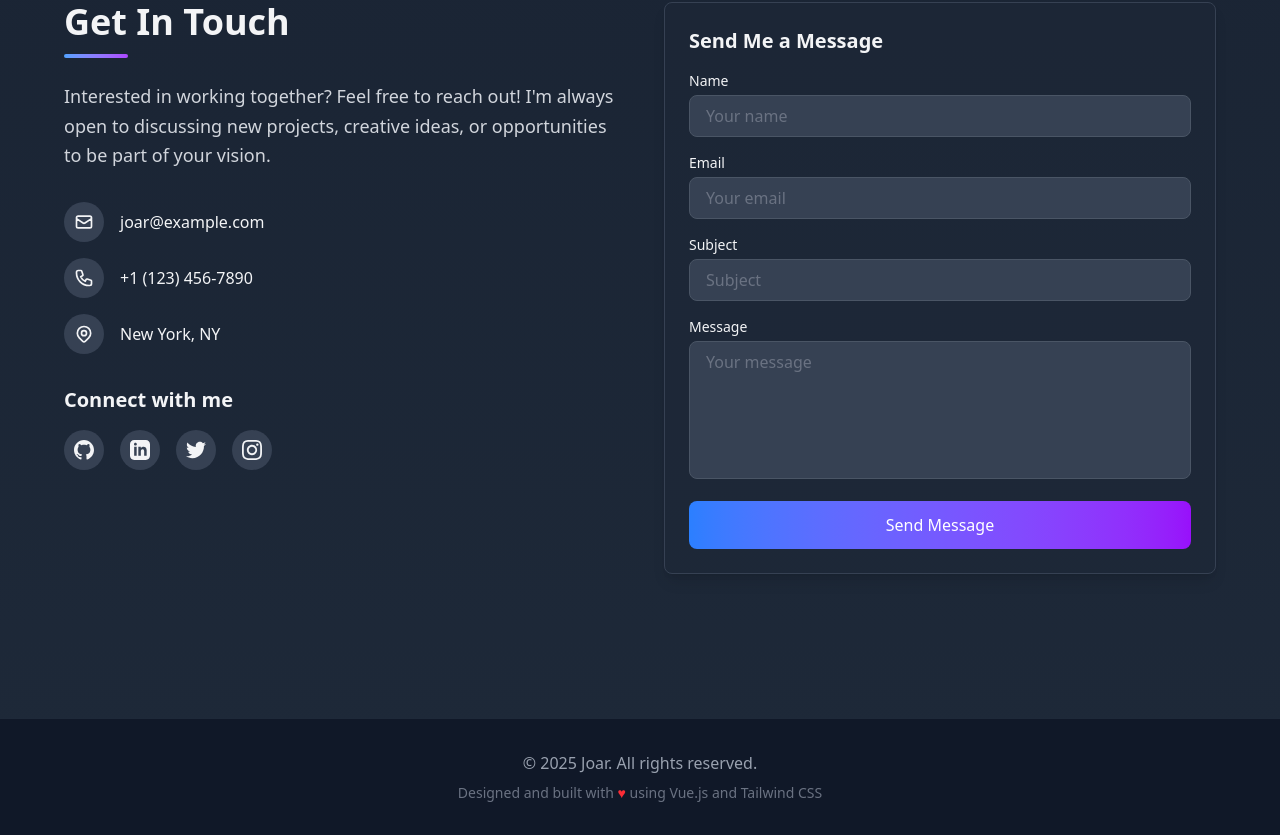
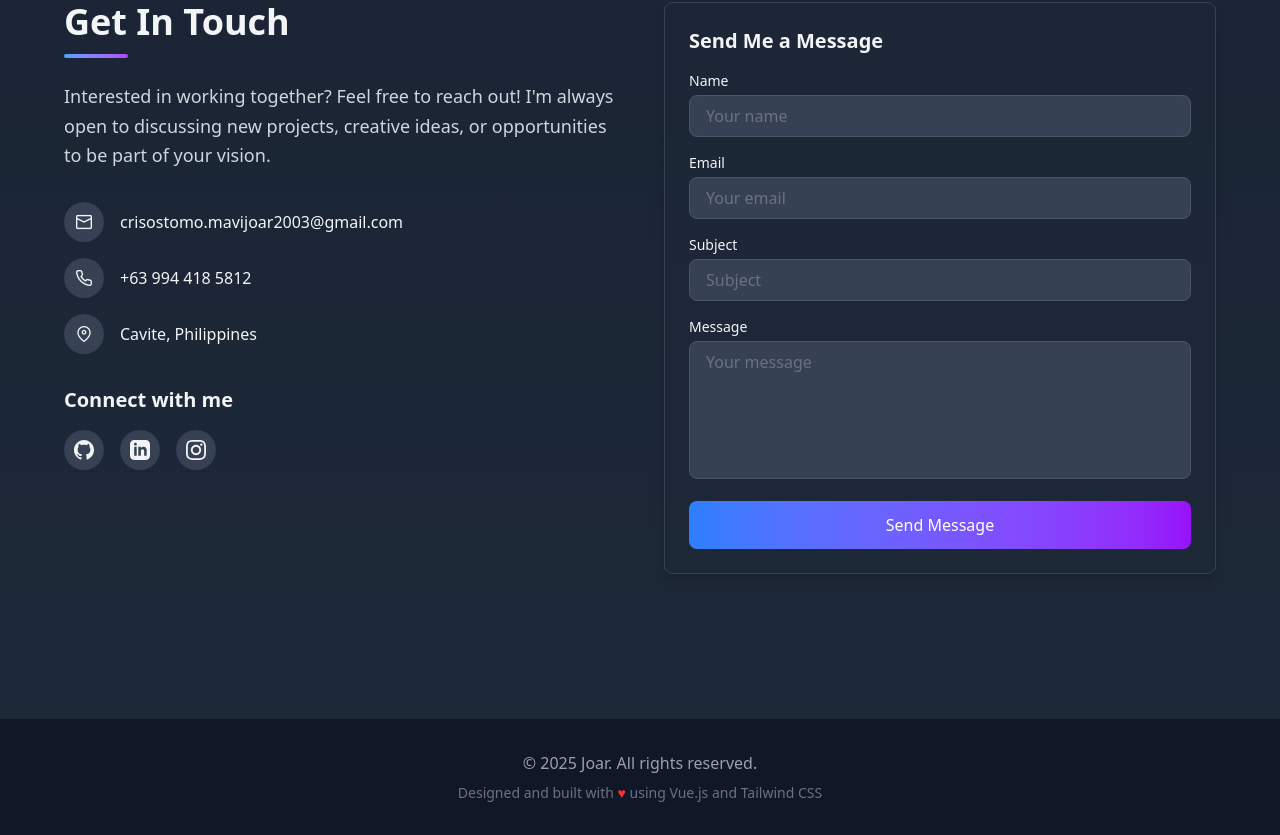
Before and after one commit to Tearfall/Tearfall, a Vue app in the folder portfolio/: page / in a window 1280 px wide. Shown: the part 2645-3480 px from the top of the page. Built offline with nearby package versions, Linux system fonts and the light colour scheme.

Commit message:
Update contacts

```diff
--- a/portfolio/src/components/Contact.vue
+++ b/portfolio/src/components/Contact.vue
@@ -15,28 +15,21 @@
             <div class="mt-8 space-y-4">
               <div class="flex items-center">
                 <div class="h-10 w-10 rounded-full bg-gray-700 flex items-center justify-center mr-4">
-                  <svg xmlns="http://www.w3.org/2000/svg" class="h-5 w-5" fill="none" viewBox="0 0 24 24" stroke="currentColor">
-                    <path stroke-linecap="round" stroke-linejoin="round" stroke-width="2" d="M3 8l7.89 5.26a2 2 0 002.22 0L21 8M5 19h14a2 2 0 002-2V7a2 2 0 00-2-2H5a2 2 0 00-2 2v10a2 2 0 002 2z" />
-                  </svg>
+                  <i class="pi pi-envelope"></i>
                 </div>
-                <span>joar@example.com</span>
+                <span>crisostomo.mavijoar2003@gmail.com</span>
               </div>
               <div class="flex items-center">
                 <div class="h-10 w-10 rounded-full bg-gray-700 flex items-center justify-center mr-4">
-                  <svg xmlns="http://www.w3.org/2000/svg" class="h-5 w-5" fill="none" viewBox="0 0 24 24" stroke="currentColor">
-                    <path stroke-linecap="round" stroke-linejoin="round" stroke-width="2" d="M3 5a2 2 0 012-2h3.28a1 1 0 01.948.684l1.498 4.493a1 1 0 01-.502 1.21l-2.257 1.13a11.042 11.042 0 005.516 5.516l1.13-2.257a1 1 0 011.21-.502l4.493 1.498a1 1 0 01.684.949V19a2 2 0 01-2 2h-1C9.716 21 3 14.284 3 6V5z" />
-                  </svg>
+                  <i  class="pi pi-phone"></i>
                 </div>
-                <span>+1 (123) 456-7890</span>
+                <span>+63 994 418 5812</span>
               </div>
               <div class="flex items-center">
                 <div class="h-10 w-10 rounded-full bg-gray-700 flex items-center justify-center mr-4">
-                  <svg xmlns="http://www.w3.org/2000/svg" class="h-5 w-5" fill="none" viewBox="0 0 24 24" stroke="currentColor">
-                    <path stroke-linecap="round" stroke-linejoin="round" stroke-width="2" d="M17.657 16.657L13.414 20.9a1.998 1.998 0 01-2.827 0l-4.244-4.243a8 8 0 1111.314 0z" />
-                    <path stroke-linecap="round" stroke-linejoin="round" stroke-width="2" d="M15 11a3 3 0 11-6 0 3 3 0 016 0z" />
-                  </svg>
+                  <i class="pi pi-map-marker"></i>
                 </div>
-                <span>New York, NY</span>
+                <span>Cavite, Philippines</span>
               </div>
             </div>
 
@@ -54,12 +47,6 @@
                   <!-- LinkedIn icon -->
                   <svg xmlns="http://www.w3.org/2000/svg" class="h-5 w-5" fill="currentColor" viewBox="0 0 24 24">
                     <path d="M19 0h-14c-2.761 0-5 2.239-5 5v14c0 2.761 2.239 5 5 5h14c2.762 0 5-2.239 5-5v-14c0-2.761-2.238-5-5-5zm-11 19h-3v-11h3v11zm-1.5-12.268c-.966 0-1.75-.79-1.75-1.764s.784-1.764 1.75-1.764 1.75.79 1.75 1.764-.783 1.764-1.75 1.764zm13.5 12.268h-3v-5.604c0-3.368-4-3.113-4 0v5.604h-3v-11h3v1.765c1.396-2.586 7-2.777 7 2.476v6.759z"/>
-                  </svg>
-                </a>
-                <a href="#" class="h-10 w-10 rounded-full bg-gray-700 flex items-center justify-center hover:bg-gray-600 transition-colors">
-                  <!-- Twitter icon -->
-                  <svg xmlns="http://www.w3.org/2000/svg" class="h-5 w-5" fill="currentColor" viewBox="0 0 24 24">
-                    <path d="M24 4.557c-.883.392-1.832.656-2.828.775 1.017-.609 1.798-1.574 2.165-2.724-.951.564-2.005.974-3.127 1.195-.897-.957-2.178-1.555-3.594-1.555-3.179 0-5.515 2.966-4.797 6.045-4.091-.205-7.719-2.165-10.148-5.144-1.29 2.213-.669 5.108 1.523 6.574-.806-.026-1.566-.247-2.229-.616-.054 2.281 1.581 4.415 3.949 4.89-.693.188-1.452.232-2.224.084.626 1.956 2.444 3.379 4.6 3.419-2.07 1.623-4.678 2.348-7.29 2.04 2.179 1.397 4.768 2.212 7.548 2.212 9.142 0 14.307-7.721 13.995-14.646.962-.695 1.797-1.562 2.457-2.549z"/>
                   </svg>
                 </a>
                 <a href="#" class="h-10 w-10 rounded-full bg-gray-700 flex items-center justify-center hover:bg-gray-600 transition-colors">
```
